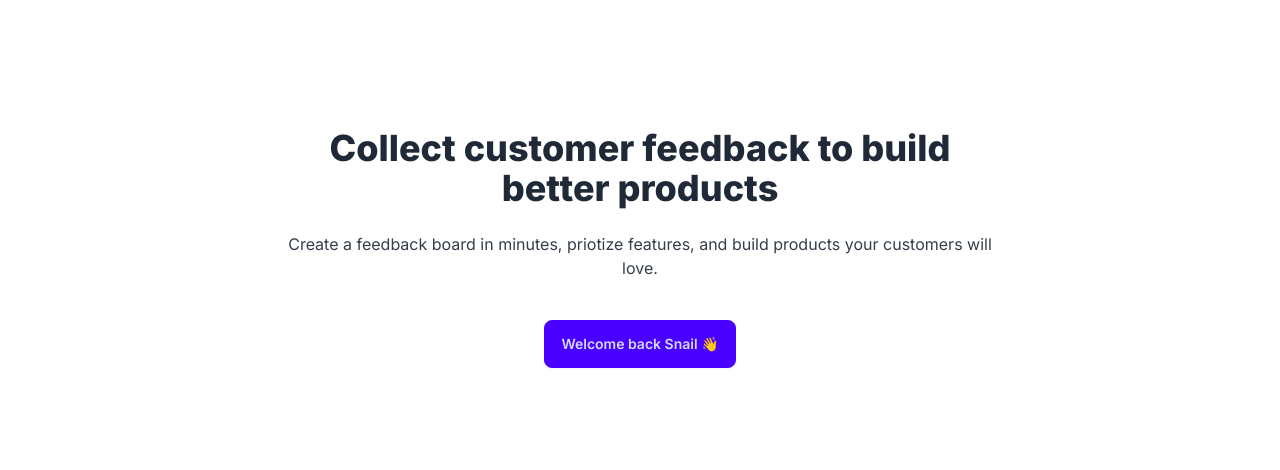
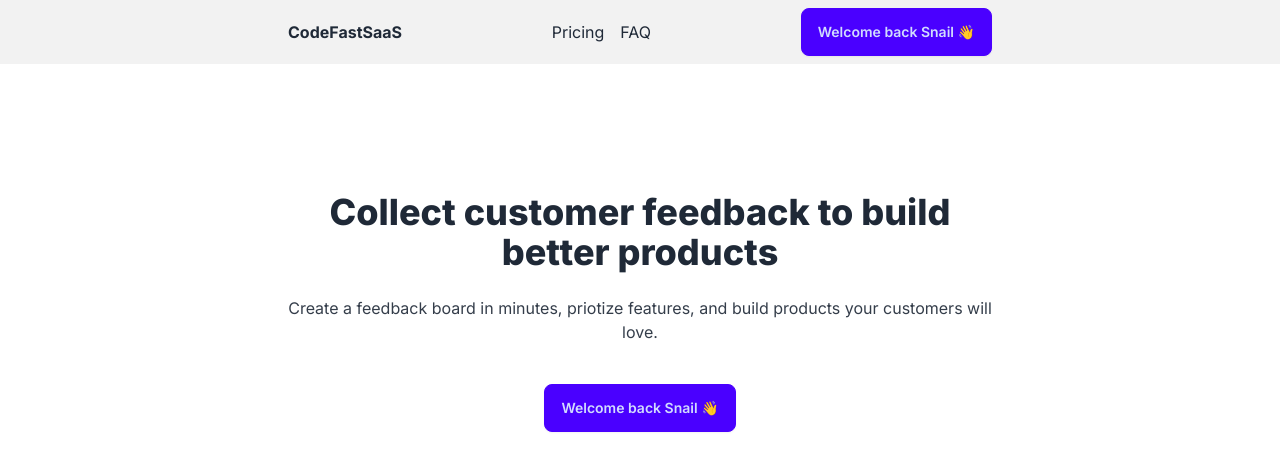
Before and after one commit to SNAIL-99-IN/codefast-saas, a Next.js app: page / in a window 1280 px wide. Shown: the top 470 px of the page. Built offline with nearby package versions, Linux system fonts and the light colour scheme.

Commit message:
Adding Header Section (Good for Desktop)

```diff
--- a/app/page.js
+++ b/app/page.js
@@ -6,6 +6,17 @@
   const name = "Snail";
   return (
     <main>
+      {/* Header Section */}
+      <section className="bg-base-200">
+        <section className="flex justify-between items-center px-8 py-2 max-w-3xl mx-auto">
+          <div className="font-bold">CodeFastSaaS</div>
+          <div className="space-x-4">
+            <a className="link link-hover">Pricing</a>
+            <a className="link link-hover">FAQ</a>
+          </div>
+          <ButtonLogin isLoggedIn={isLoggedIn} name={name} />
+        </section>
+      </section>
       <section className="text-center py-32 px-8 max-w-3xl mx-auto">
         <h1 className="text-4xl font-extrabold mb-6">
           Collect customer feedback to build better products
```
